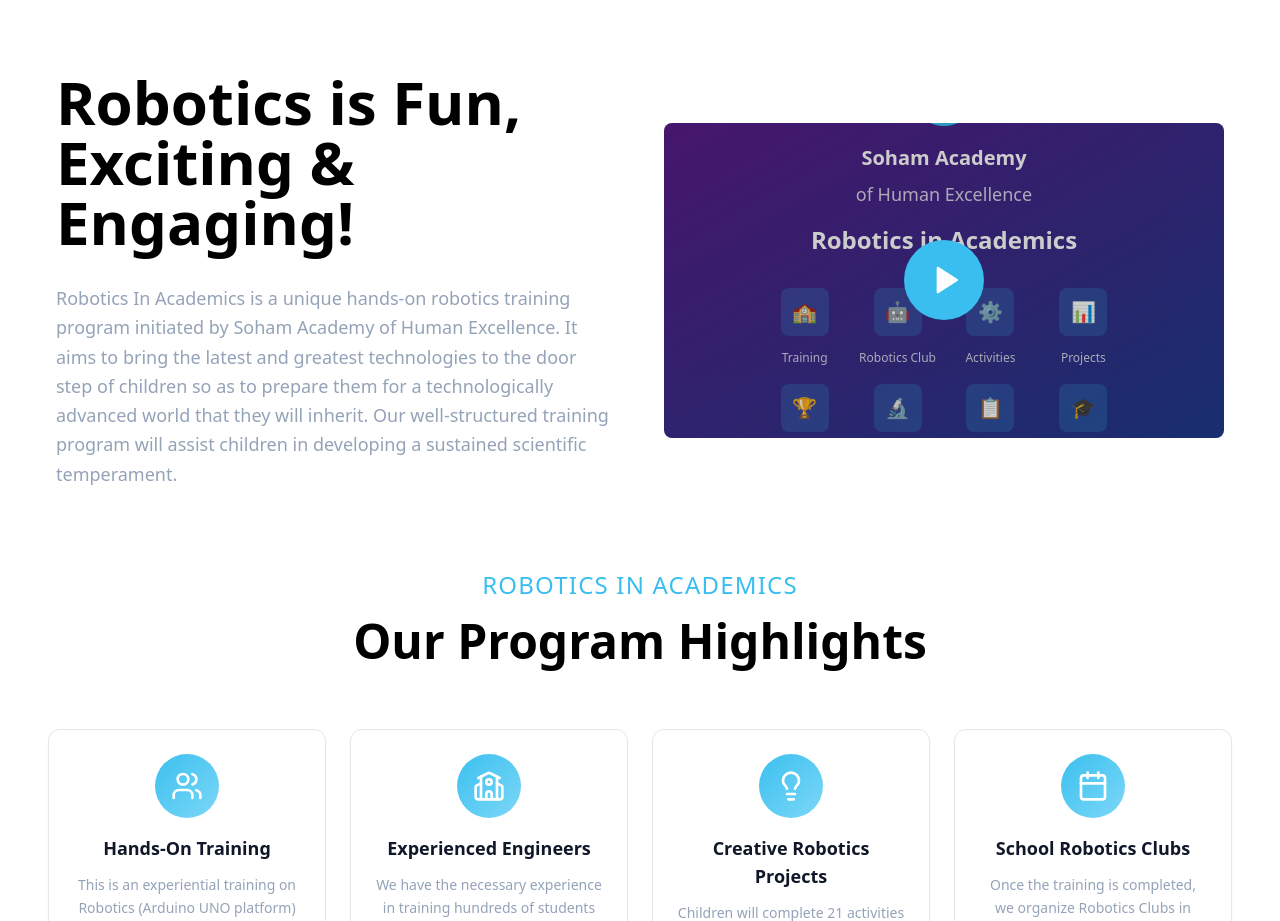
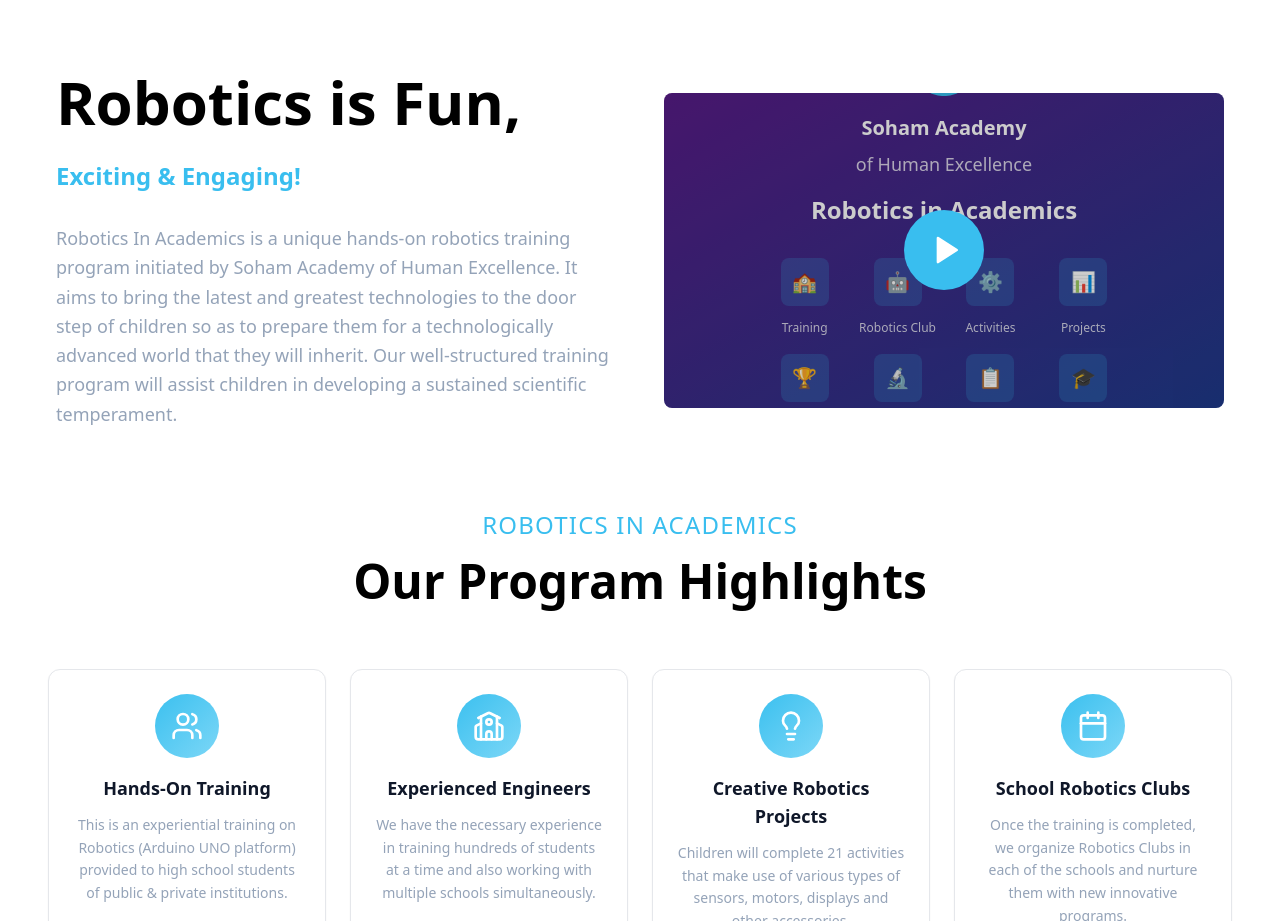
Before and after one commit to jp-sivaraju/Sohma-Academy-Home, a React (Vite) app: page / in a window 1280 px wide. Shown: the part 840-1761 px from the top of the page. Built offline with nearby package versions, Linux system fonts and the light colour scheme.

Commit message:
modification end

```diff
--- a/src/components/VideoSection.tsx
+++ b/src/components/VideoSection.tsx
@@ -17,7 +17,11 @@ const VideoSection = () => {
             <h2 className="text-5xl md:text-6xl  text-black font-bold">
               Robotics is Fun,
               <br />
-              <span className="hero-text">Exciting & Engaging!</span>
+
+              <span className="whitespace-nowrap font-semibold text-primary text-2xl">
+  Exciting & Engaging!
+</span>
+
 
             </h2>
             <p className="text-lg text-muted-foreground leading-relaxed">
```
